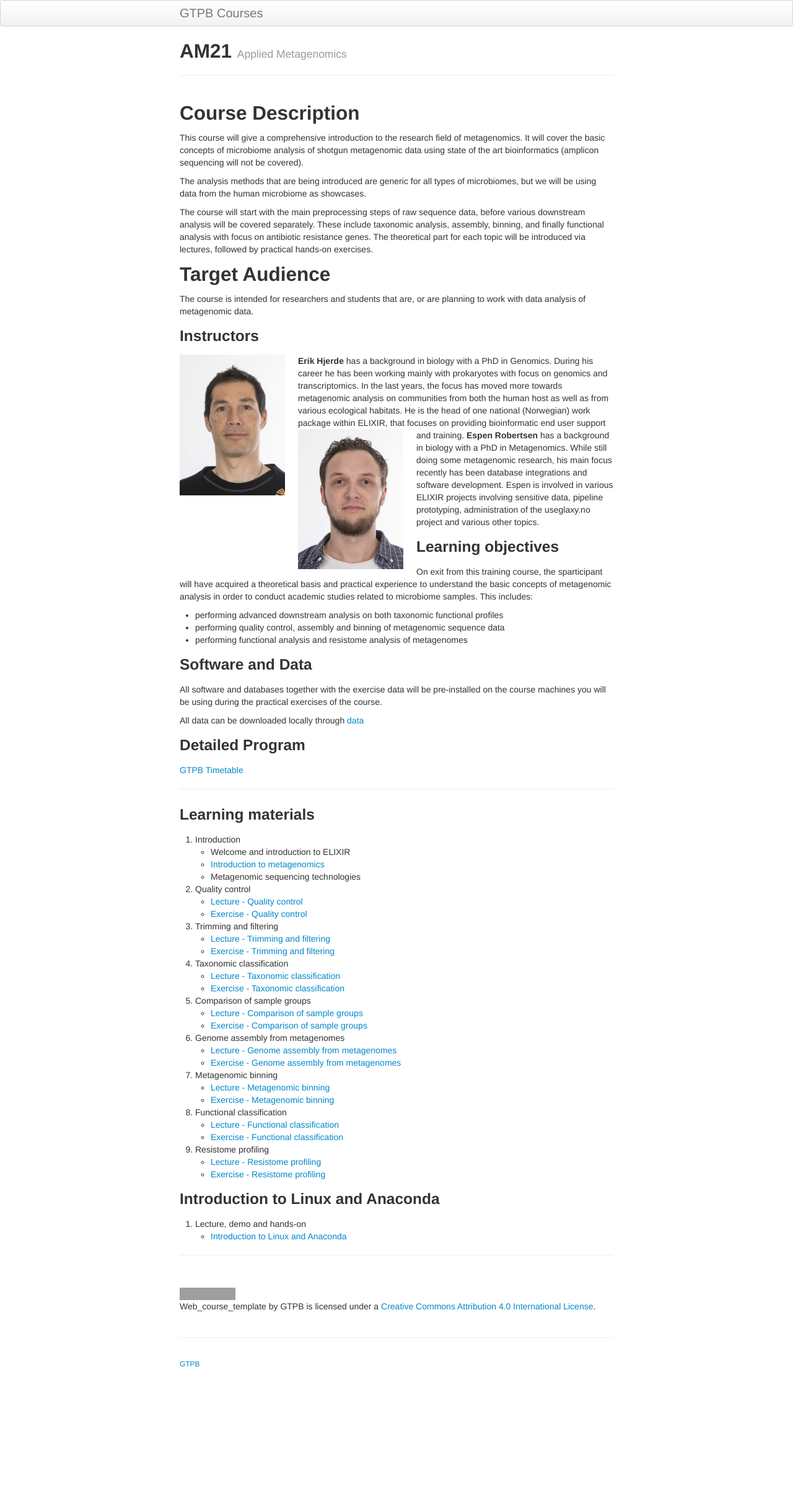
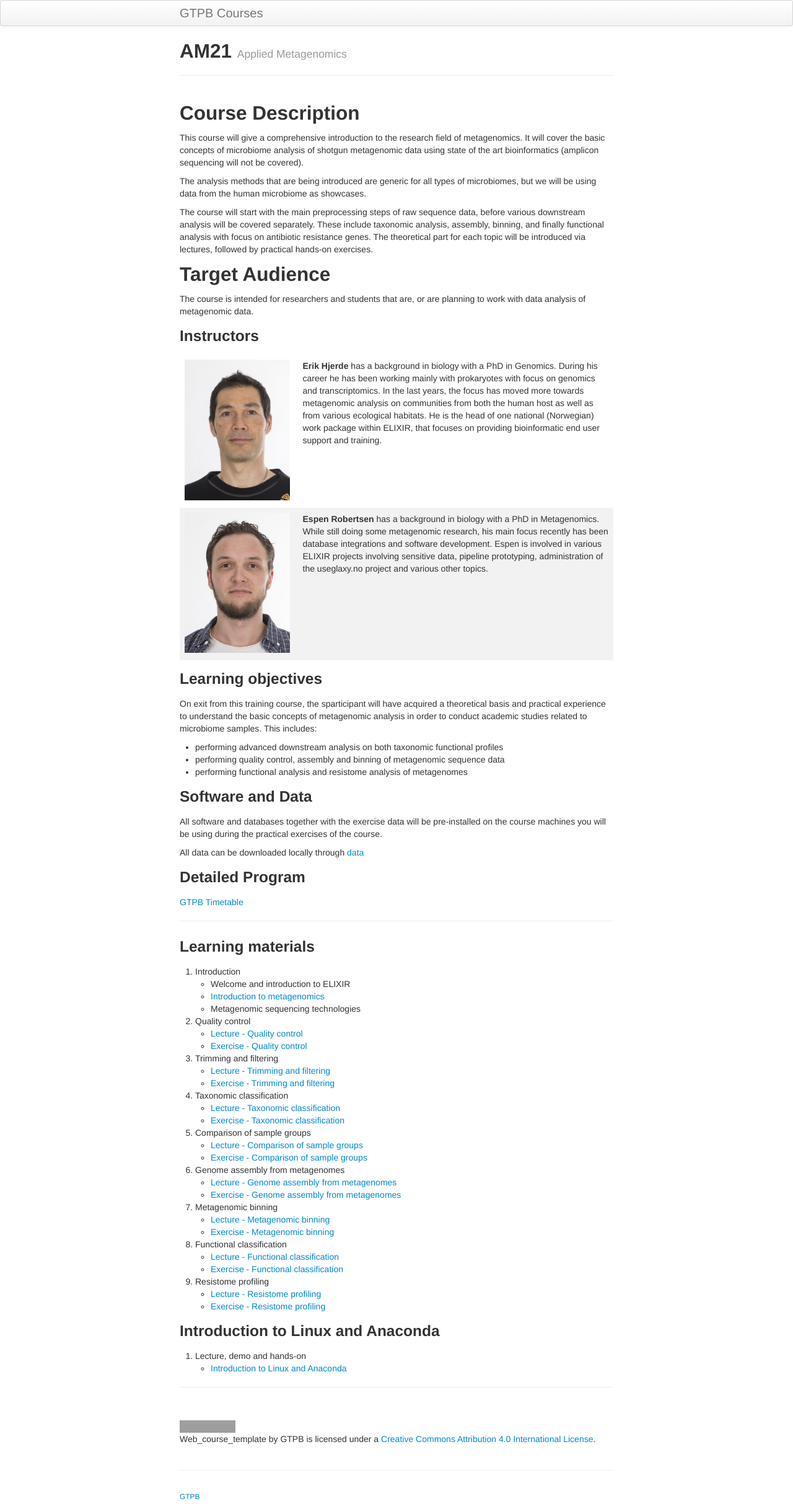
Before and after one commit to GTPB/AM21, a Jekyll site: the page built from index.md, in a window 1280 px wide. Shown: the whole page at 62% size. Built offline with Jekyll 4.4.1, drawn with Linux system fonts in a browser that asks for light colours; our own code applies the rules of GitHub Pages for plain Markdown files; before the commit the page ends 2220 px from its top, so only the background shows below that; grey boxes are pictures that could not be loaded.

Commit message:
with <td>

```diff
--- a/index.md
+++ b/index.md
@@ -57,20 +57,21 @@ The course is intended for researchers and students that are, or are planning to
 ### Instructors
 
 <table>
-  <tr>
+  <tr><td>
 <img src="pages/images/Erik_Hjerde.jpg" height="220px" width="170px" align="left" style="margin-right: 3%; margin-bottom: 0.3em;">
 <b>Erik Hjerde</b> has a background in biology with a PhD in Genomics. During his career he has been working mainly with prokaryotes with focus on genomics
       and transcriptomics. In the last years, the focus has moved more towards metagenomic analysis on communities from both the human host as well as from
       various ecological habitats. He is the head of one national (Norwegian) work package within ELIXIR, that focuses on providing bioinformatic end user
       support and training.
-  </tr>
-  <tr>
+   </td></tr>
+
+   <tr><td>
 <img src="pages/images/Espen_Robertsen.jpeg" height="220px" width="170px" align="left" style="margin-right: 3%; margin-bottom: 0.3em;">
 <b>Espen Robertsen</b> has a background in biology with a PhD in Metagenomics. While still doing some metagenomic research, his main focus recently has
         been database integrations and software development. Espen is involved in various ELIXIR projects involving sensitive data, pipeline prototyping,
         administration of the useglaxy.no project and various other topics.
-  </tr>
-  </table>
+    </td></tr>
+</table>
 
 
 ### Learning objectives
```
